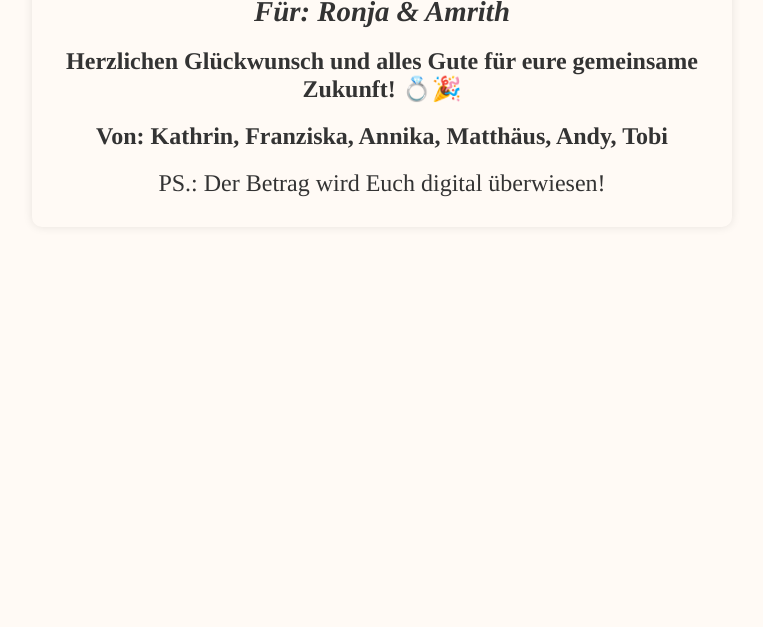
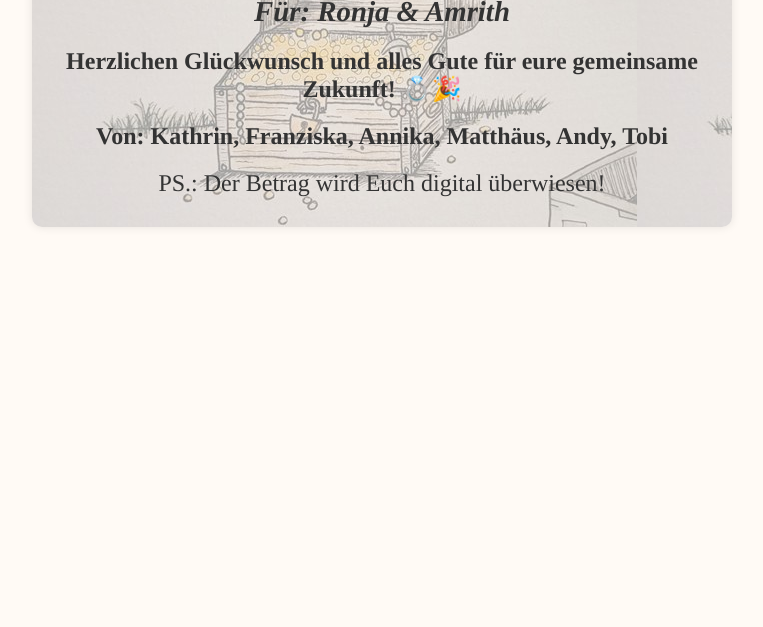
Before and after one commit to TobiM13/Hochzeit_Amrith_Ronja, a plain HTML site: page index.html in a window 1280 px wide. Shown: the part 540-1167 px from the top of the page, without its empty margins (258-1021 px from the left). Drawn offline with Linux system fonts and the light colour scheme.

Commit message:
Update index.html

```diff
--- a/index.html
+++ b/index.html
@@ -17,10 +17,11 @@
 			max-width: 700px;
 			margin: auto;
 			padding: 400px 20px;
+		}
         .card {
             display: inline-block;
             padding: 30px;
-            background-image: src="Schatztruhe.jpg";
+            background-image: url("Schatztruhe.jpg");
             border-radius: 10px;
             box-shadow: 0 0 10px rgba(0,0,0,0.1);
         }
```
